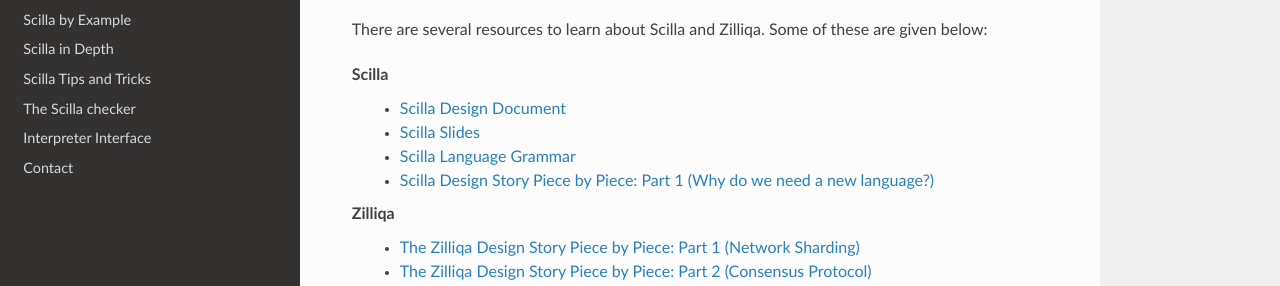
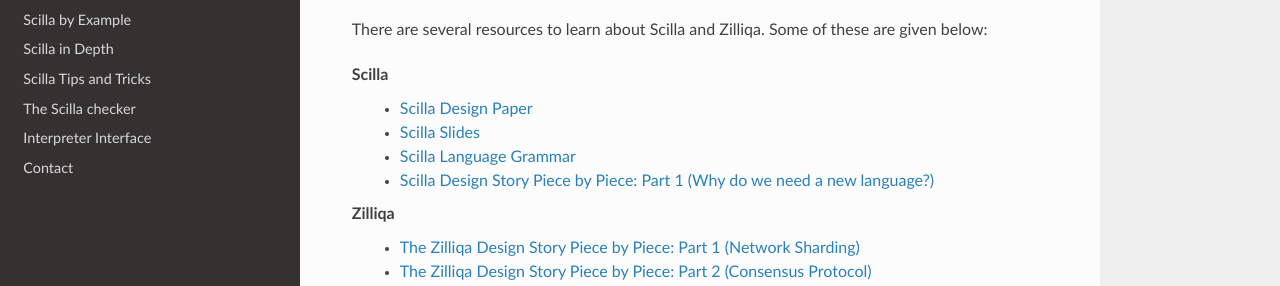
Before and after one commit to Zilliqa/scilla-docs, a Sphinx documentation site: the page built from docs/source/index.rst, in a window 1280 px wide and 900 px high, scrolled down 795 px. Shown: the part 159-445 px from the top of the window. Built offline with Sphinx 7.4.7 and the Read the Docs theme 2.0.0, drawn with Linux system fonts in a browser that asks for light colours.

Commit message:
Switch technical report to OOPSLA paper

```diff
--- a/docs/source/index.rst
+++ b/docs/source/index.rst
@@ -55,7 +55,7 @@ are given below:
 
 
 **Scilla**
-    + `Scilla Design Document <https://arxiv.org/pdf/1801.00687.pdf>`_
+    + `Scilla Design Paper <https://ilyasergey.net/papers/scilla-oopsla19.pdf>`_
 
     + `Scilla Slides  <https://drive.google.com/file/d/10gIef8jeoQ2h9kYInvU3s0i5B6Z9syGB/view>`_
 
```
